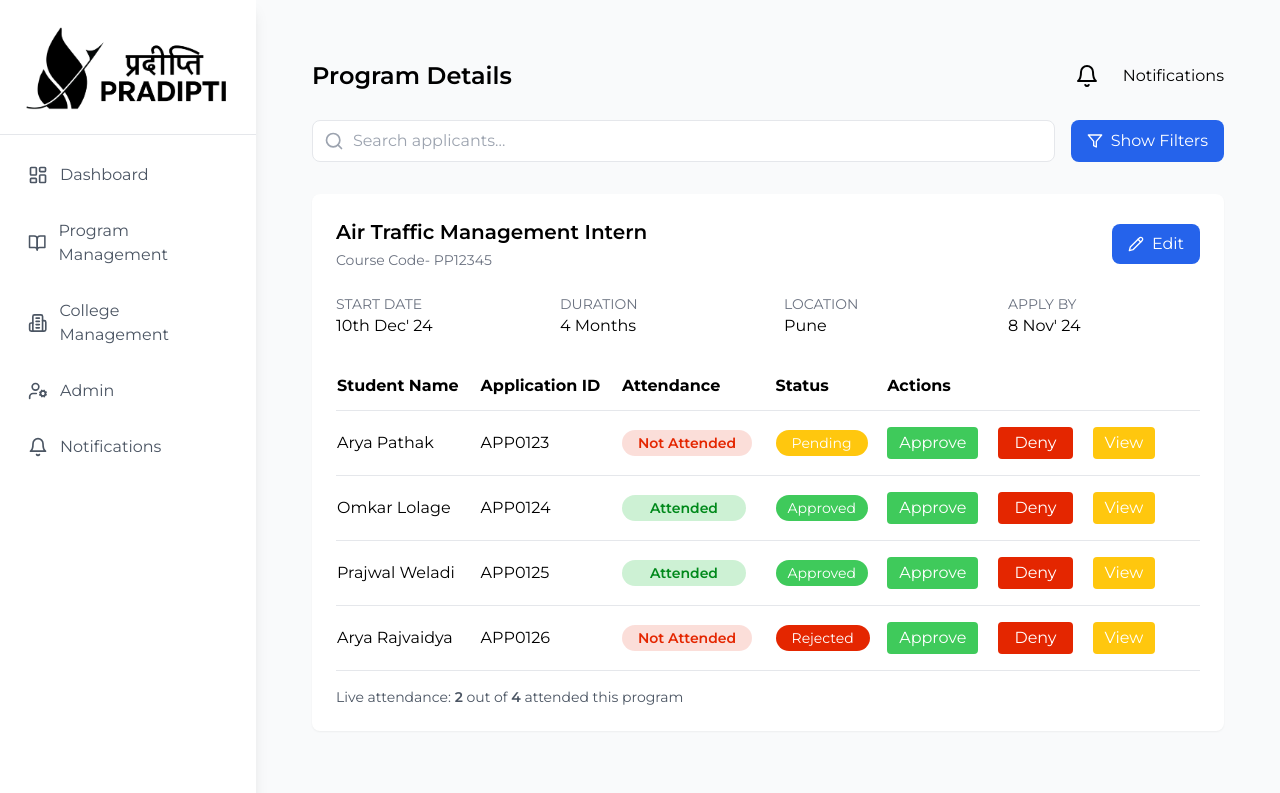
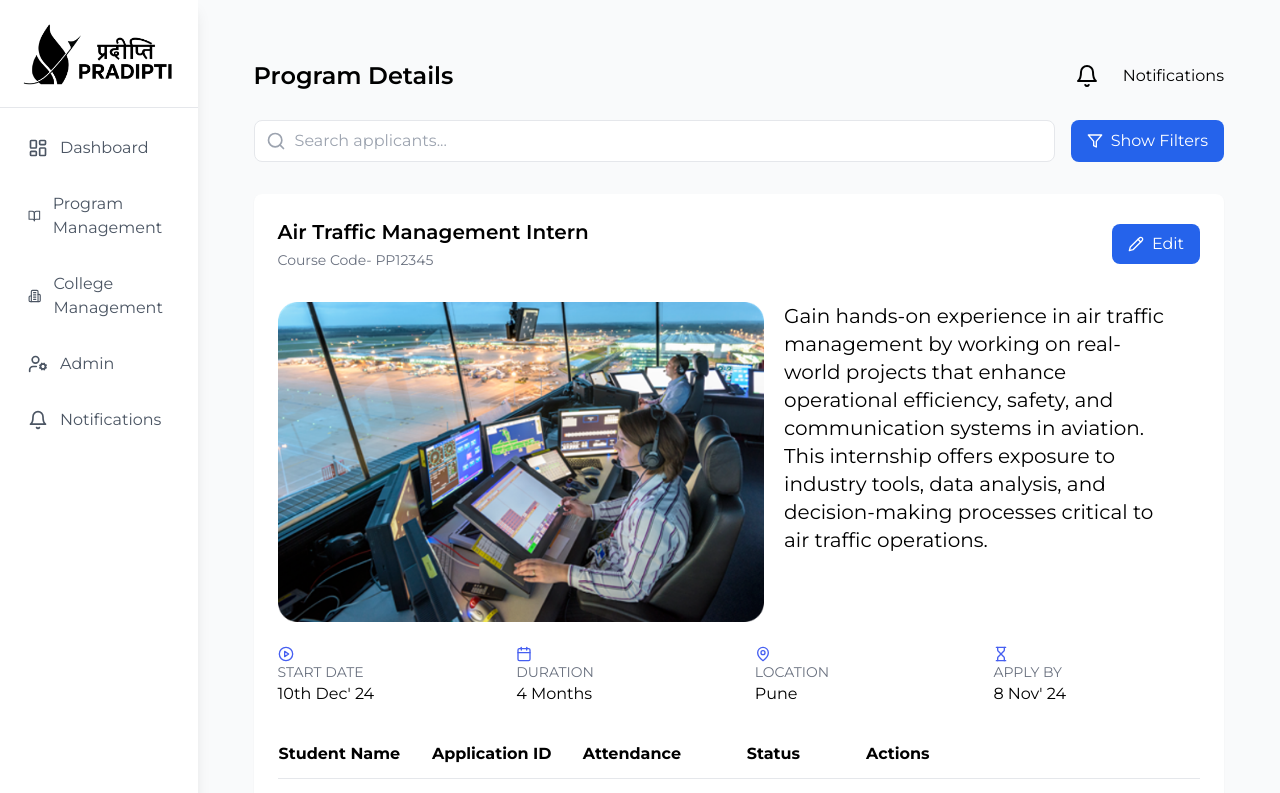
Before and after one commit to arya2004/Pradipti-Portal, a React (Vite) app in the folder client/: page /program/1 in a window 1280 px wide. Shown: the top 793 px of the page. Built offline with nearby package versions, Linux system fonts and the light colour scheme.

Commit message:
adds image and description for program on program details page and resolves error for footer icon

```diff
--- a/client/src/components/Footer.jsx
+++ b/client/src/components/Footer.jsx
@@ -15,7 +15,7 @@ const Footer = () => {
         {/* Image at the center */}
         <div className="mb-8 flex justify-center">
           <img
-            src="./image.png" // Replace with your image URL
+            src="/image.png" // Replace with your image URL
             alt="Footer Logo"
             className="w-32" // Adjust the size as needed
           />
--- a/client/src/pages/ProgramManagement.jsx
+++ b/client/src/pages/ProgramManagement.jsx
@@ -1,5 +1,14 @@
 import React, { useState, useEffect } from "react";
-import { Search, Bell, Filter, Pencil } from "lucide-react";
+import {
+  Search,
+  Bell,
+  Filter,
+  Pencil,
+  Calendar,
+  PlayCircleIcon,
+  MapPinIcon,
+  HourglassIcon,
+} from "lucide-react";
 import { api } from "../api/mockData";
 
 export function ProgramManagement() {
@@ -200,10 +209,24 @@ export function ProgramManagement() {
             {editMode ? "Save" : "Edit"}
           </button>
         </div>
-
+        <div className="font-montserrat content flex py-2">
+          <img className="w-100 h-80 mb-4" src="/image2.png"></img>
+          <p className="font-montserrat ms-5 me-7 text-xl">
+            Gain hands-on experience in air traffic management by working on
+            real-world projects that enhance operational efficiency, safety, and
+            communication systems in aviation. This internship offers exposure
+            to industry tools, data analysis, and decision-making processes
+            critical to air traffic operations.
+          </p>
+        </div>
         <div className="grid grid-cols-2 md:grid-cols-4 gap-4 md:gap-8 mb-6">
           <div>
-            <div className="text-sm text-gray-500">START DATE</div>
+            <div className="text-sm text-gray-500">
+              <span>
+                <PlayCircleIcon className="w-4 h-4 text-myBlue" />
+                START DATE
+              </span>
+            </div>
             {editMode ? (
               <input
                 type="text"
@@ -221,7 +244,10 @@ export function ProgramManagement() {
             )}
           </div>
           <div>
-            <div className="text-sm text-gray-500">DURATION</div>
+            <div className="text-sm text-gray-500">
+              <Calendar className="w-4 h-4 text-myBlue" />
+              DURATION
+            </div>
             {editMode ? (
               <input
                 type="text"
@@ -239,7 +265,10 @@ export function ProgramManagement() {
             )}
           </div>
           <div>
-            <div className="text-sm text-gray-500">LOCATION</div>
+            <div className="text-sm text-gray-500">
+              <MapPinIcon className="w-4 h-4 text-myBlue" />
+              LOCATION
+            </div>
             {editMode ? (
               <input
                 type="text"
@@ -257,7 +286,10 @@ export function ProgramManagement() {
             )}
           </div>
           <div>
-            <div className="text-sm text-gray-500">APPLY BY</div>
+            <div className="text-sm text-gray-500">
+              <HourglassIcon className="w-4 h-4 text-myBlue" />
+              APPLY BY
+            </div>
             {editMode ? (
               <input
                 type="text"
```
Also changed, not shown: client/public/image2.png (added).
